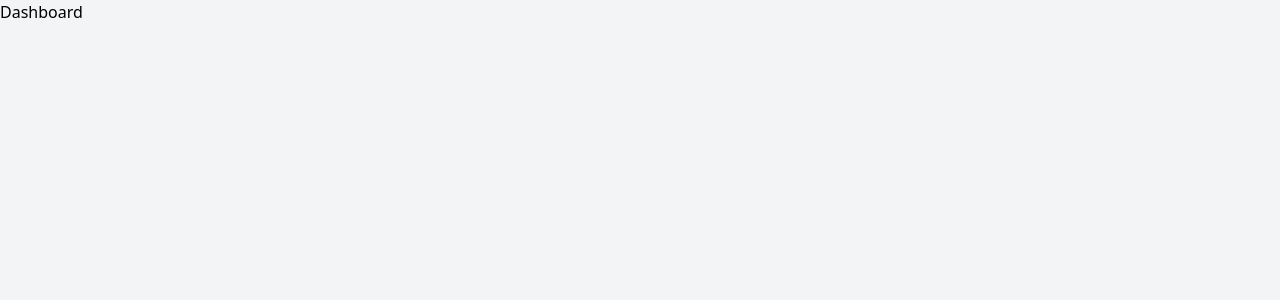
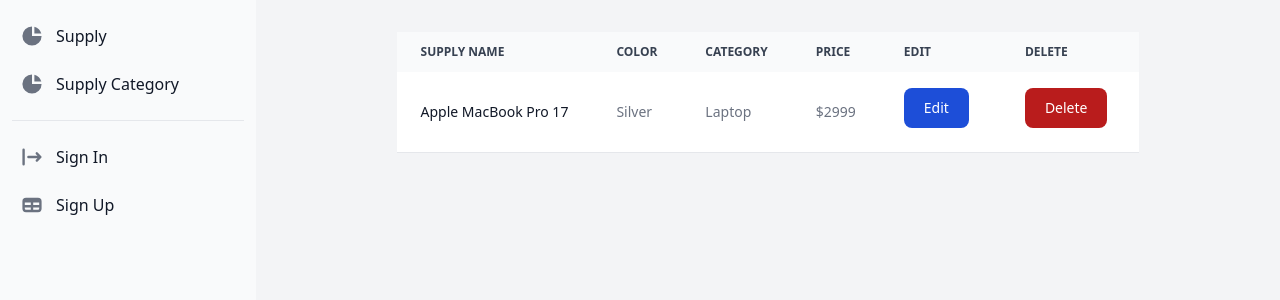
Before and after one commit to Daintz/SenaOnPrintingFrontend, a React (Vite) app: page /dashboard in a window 1280 px wide. Shown: the top 300 px of the page. Built offline with nearby package versions, Linux system fonts and the light colour scheme.

Commit message:
build: :construction: add dashboard
add dashboard on website

```diff
--- a/package.json
+++ b/package.json
@@ -1,7 +1,7 @@
 {
   "name": "statemind2",
   "private": true,
-  "version": "0.0.3",
+  "version": "0.0.4",
   "type": "commonjs",
   "scripts": {
     "dev": "vite",
--- a/src/App.jsx
+++ b/src/App.jsx
@@ -1,9 +1,12 @@
+import { Link } from 'react-router-dom'
+
 function App () {
   return (
     <>
       <h1 className="text-3xl font-bold underline">
-        BRANCH DL!
+        DEVELOP!
       </h1>
+      <Link to="/dashboard"><button type="button" className="text-white bg-blue-700 hover:bg-blue-800 focus:ring-4 focus:ring-blue-300 font-medium rounded-lg text-sm px-5 py-2.5 mr-2 mb-2 dark:bg-blue-600 dark:hover:bg-blue-700 focus:outline-none dark:focus:ring-blue-800">Dashboard</button></Link>
     </>
   )
 }
--- a/src/pages/Dashboard.jsx
+++ b/src/pages/Dashboard.jsx
@@ -1,6 +1,168 @@
 const Dashboard = () => {
   return (
-    <div>Dashboard</div>
+    <>
+      <button
+        data-drawer-target="separator-sidebar"
+        data-drawer-toggle="separator-sidebar"
+        aria-controls="separator-sidebar"
+        type="button"
+        className="inline-flex items-center p-2 mt-2 ml-3 text-sm text-gray-500 rounded-lg sm:hidden hover:bg-gray-100 focus:outline-none focus:ring-2 focus:ring-gray-200 dark:text-gray-400 dark:hover:bg-gray-700 dark:focus:ring-gray-600"
+      >
+        <span className="sr-only">Open sidebar</span>
+        <svg
+          className="w-6 h-6"
+          aria-hidden="true"
+          fill="currentColor"
+          viewBox="0 0 20 20"
+          xmlns="http://www.w3.org/2000/svg"
+        >
+          <path
+            clipRule="evenodd"
+            fillRule="evenodd"
+            d="M2 4.75A.75.75 0 012.75 4h14.5a.75.75 0 010 1.5H2.75A.75.75 0 012 4.75zm0 10.5a.75.75 0 01.75-.75h7.5a.75.75 0 010 1.5h-7.5a.75.75 0 01-.75-.75zM2 10a.75.75 0 01.75-.75h14.5a.75.75 0 010 1.5H2.75A.75.75 0 012 10z"
+          ></path>
+        </svg>
+      </button>
+
+      <aside
+        id="separator-sidebar"
+        className="fixed top-0 left-0 z-40 w-64 h-screen transition-transform -translate-x-full sm:translate-x-0"
+        aria-label="Sidebar"
+      >
+        <div className="h-full px-3 py-4 overflow-y-auto bg-gray-50 dark:bg-gray-800">
+          <ul className="space-y-2 font-medium">
+            <li>
+              <a
+                href="#"
+                className="flex items-center p-2 text-gray-900 rounded-lg dark:text-white hover:bg-gray-100 dark:hover:bg-gray-700"
+              >
+                <svg
+                  aria-hidden="true"
+                  className="w-6 h-6 text-gray-500 transition duration-75 dark:text-gray-400 group-hover:text-gray-900 dark:group-hover:text-white"
+                  fill="currentColor"
+                  viewBox="0 0 20 20"
+                  xmlns="http://www.w3.org/2000/svg"
+                >
+                  <path d="M2 10a8 8 0 018-8v8h8a8 8 0 11-16 0z"></path>
+                  <path d="M12 2.252A8.014 8.014 0 0117.748 8H12V2.252z"></path>
+                </svg>
+                <span className="ml-3">Supply</span>
+              </a>
+            </li>
+            <li>
+              <a
+                href="#"
+                className="flex items-center p-2 text-gray-900 rounded-lg dark:text-white hover:bg-gray-100 dark:hover:bg-gray-700"
+              >
+                <svg
+                  aria-hidden="true"
+                  className="w-6 h-6 text-gray-500 transition duration-75 dark:text-gray-400 group-hover:text-gray-900 dark:group-hover:text-white"
+                  fill="currentColor"
+                  viewBox="0 0 20 20"
+                  xmlns="http://www.w3.org/2000/svg"
+                >
+                  <path d="M2 10a8 8 0 018-8v8h8a8 8 0 11-16 0z"></path>
+                  <path d="M12 2.252A8.014 8.014 0 0117.748 8H12V2.252z"></path>
+                </svg>
+                <span className="ml-3">Supply Category</span>
+              </a>
+            </li>
+          </ul>
+          <ul className="pt-4 mt-4 space-y-2 font-medium border-t border-gray-200 dark:border-gray-700">
+            <li>
+              <a
+                href="#"
+                className="flex items-center p-2 text-gray-900 rounded-lg dark:text-white hover:bg-gray-100 dark:hover:bg-gray-700"
+              >
+                <svg
+                  aria-hidden="true"
+                  className="flex-shrink-0 w-6 h-6 text-gray-500 transition duration-75 dark:text-gray-400 group-hover:text-gray-900 dark:group-hover:text-white"
+                  fill="currentColor"
+                  viewBox="0 0 20 20"
+                  xmlns="http://www.w3.org/2000/svg"
+                >
+                  <path
+                    fillRule="evenodd"
+                    d="M3 3a1 1 0 00-1 1v12a1 1 0 102 0V4a1 1 0 00-1-1zm10.293 9.293a1 1 0 001.414 1.414l3-3a1 1 0 000-1.414l-3-3a1 1 0 10-1.414 1.414L14.586 9H7a1 1 0 100 2h7.586l-1.293 1.293z"
+                    clipRule="evenodd"
+                  ></path>
+                </svg>
+                <span className="flex-1 ml-3 whitespace-nowrap">Sign In</span>
+              </a>
+            </li>
+            <li>
+              <a
+                href="#"
+                className="flex items-center p-2 text-gray-900 rounded-lg dark:text-white hover:bg-gray-100 dark:hover:bg-gray-700"
+              >
+                <svg
+                  aria-hidden="true"
+                  className="flex-shrink-0 w-6 h-6 text-gray-500 transition duration-75 dark:text-gray-400 group-hover:text-gray-900 dark:group-hover:text-white"
+                  fill="currentColor"
+                  viewBox="0 0 20 20"
+                  xmlns="http://www.w3.org/2000/svg"
+                >
+                  <path
+                    fillRule="evenodd"
+                    d="M5 4a3 3 0 00-3 3v6a3 3 0 003 3h10a3 3 0 003-3V7a3 3 0 00-3-3H5zm-1 9v-1h5v2H5a1 1 0 01-1-1zm7 1h4a1 1 0 001-1v-1h-5v2zm0-4h5V8h-5v2zM9 8H4v2h5V8z"
+                    clipRule="evenodd"
+                  ></path>
+                </svg>
+                <span className="flex-1 ml-3 whitespace-nowrap">Sign Up</span>
+              </a>
+            </li>
+          </ul>
+        </div>
+      </aside>
+
+      <div className="p-4 sm:ml-64">
+        <div className="p-4 border-gray-200 border-dashed rounded-lg dark:border-gray-700">
+          <div className="flex items-center justify-center rounded">
+            <div className="relative overflow-x-auto">
+              <table className="w-full text-sm text-left text-gray-500 dark:text-gray-400">
+                <thead className="text-xs text-gray-700 uppercase bg-gray-50 dark:bg-gray-700 dark:text-gray-400">
+                  <tr>
+                    <th scope="col" className="px-6 py-3">
+                      Supply name
+                    </th>
+                    <th scope="col" className="px-6 py-3">
+                      Color
+                    </th>
+                    <th scope="col" className="px-6 py-3">
+                      Category
+                    </th>
+                    <th scope="col" className="px-6 py-3">
+                      Price
+                    </th>
+                    <th scope="col" className="px-6 py-3">
+                      Edit
+                    </th>
+                    <th scope="col" className="px-6 py-3">
+                      Delete
+                    </th>
+                  </tr>
+                </thead>
+                <tbody>
+                  <tr className="bg-white border-b dark:bg-gray-800 dark:border-gray-700">
+                    <th
+                      scope="row"
+                      className="px-6 py-4 font-medium text-gray-900 whitespace-nowrap dark:text-white"
+                    >
+                      Apple MacBook Pro 17
+                    </th>
+                    <td className="px-6 py-4">Silver</td>
+                    <td className="px-6 py-4">Laptop</td>
+                    <td className="px-6 py-4">$2999</td>
+                    <td className="px-6 py-4"><button type="button" className="text-white bg-blue-700 hover:bg-blue-800 focus:ring-4 focus:ring-blue-300 font-medium rounded-lg text-sm px-5 py-2.5 mr-2 mb-2 dark:bg-blue-600 dark:hover:bg-blue-700 focus:outline-none dark:focus:ring-blue-800">Edit</button></td>
+                    <td className="px-6 py-4"><button type="button" className="focus:outline-none text-white bg-red-700 hover:bg-red-800 focus:ring-4 focus:ring-red-300 font-medium rounded-lg text-sm px-5 py-2.5 mr-2 mb-2 dark:bg-red-600 dark:hover:bg-red-700 dark:focus:ring-red-900">Delete</button></td>
+                  </tr>
+                </tbody>
+              </table>
+            </div>
+          </div>
+        </div>
+      </div>
+    </>
   )
 }
 
```
Also changed, not shown: 2 other files (tests, documents, lock files or other folders).
